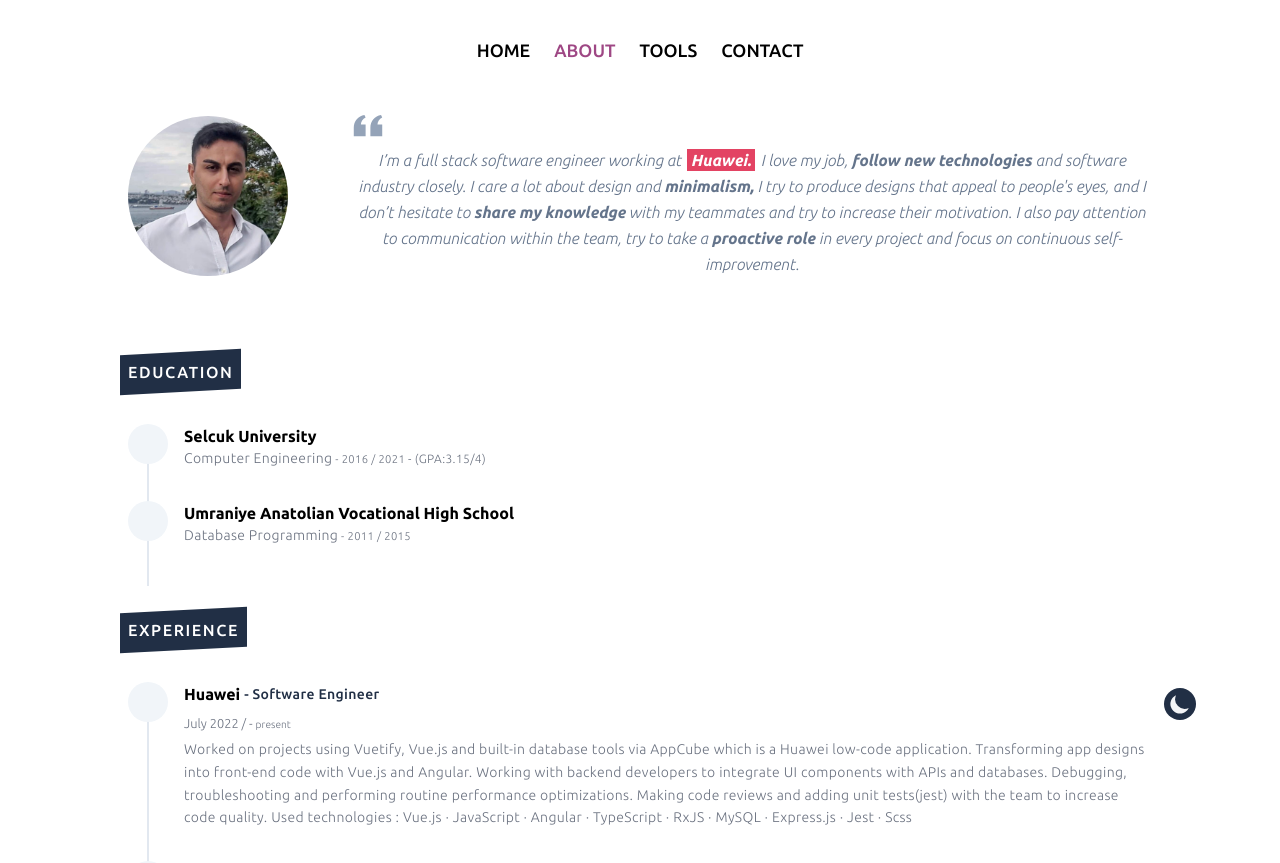
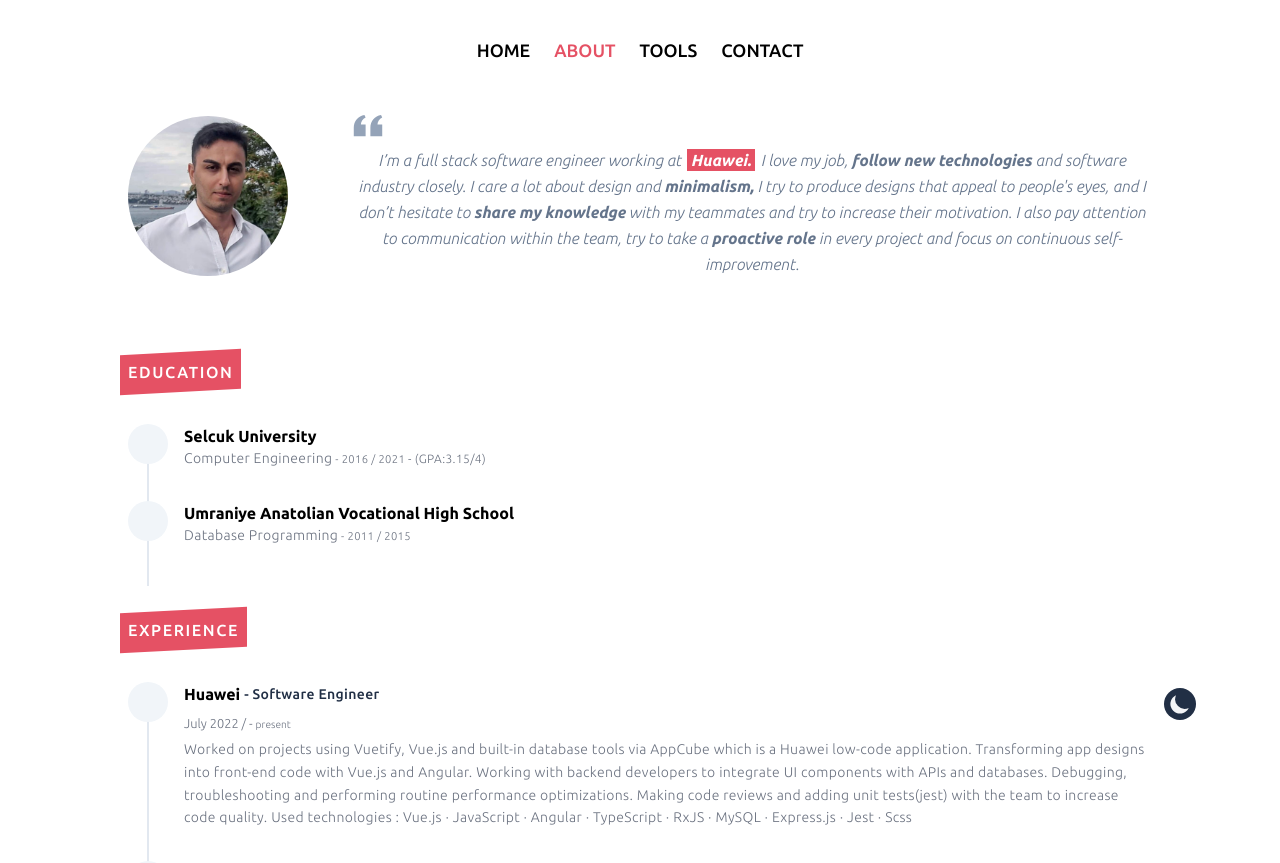
Before and after one commit to yy34/yunusyilmaz.dev, a Next.js app: page /about in a window 1280 px wide. Shown: the top 863 px of the page. Built offline with nearby package versions, Linux system fonts and the light colour scheme; some icons are missing.

Commit message:
design update

```diff
--- a/src/components/AboutTitle.js
+++ b/src/components/AboutTitle.js
@@ -4,7 +4,7 @@ export const AboutTitle = ({ title }) => {
   return (
     <div className="relative inline-block font-sarala w-fit my-10">
       <div
-        className="block absolute -inset-2 -skew-y-3 bg-crio dark:bg-clare"
+        className="block absolute -inset-2 -skew-y-3 bg-hw dark:bg-crio"
         aria-hidden="true"
       ></div>
       <div className="relative text-white text-base font-medium uppercase tracking-widest">
--- a/src/components/Education.js
+++ b/src/components/Education.js
@@ -1,4 +1,4 @@
-import { Educations } from "../data/Datas";
+import { Educations } from "../data/ExperienceData";
 import { Icon } from "@iconify/react";
 
 export const Education = () => {
--- a/src/components/Footer.js
+++ b/src/components/Footer.js
@@ -6,7 +6,7 @@ import { GITHUB } from "../data/Links";
 export const Footer = () => {
   return (
     <footer className="shadow-lg">
-      <hr className="border-gray-200 dark:border-clare" />
+      <hr className="border-gray-200 dark:border-crio" />
       <div className="max-w-screen-lg mx-auto py-3">
         <div className="flex flex-col md:flex-row justify-between items-center md:px-4">
           <div className="flex justify-center items-center">
--- a/src/components/JobInfo.js
+++ b/src/components/JobInfo.js
@@ -9,7 +9,7 @@ export const JobInfo = () => {
         I'm Yunus YILMAZ<br></br> I'm a Software Engineer at
         <span className="relative ml-3">
           <span
-            className="block absolute -inset-1 -skew-y-3 bg-hwred opacity-80 dark:opacity-100 dark:bg-purp"
+            className="block absolute -inset-1 -skew-y-3 bg-hw"
             aria-hidden="true"
           ></span>
           <span className="relative text-white font-thin text-xs uppercase tracking-widest">
--- a/src/components/Navbar.js
+++ b/src/components/Navbar.js
@@ -20,7 +20,7 @@ export const Navbar = () => {
             >
               <span
                 className={`cursor-pointer ${
-                  router.pathname === nav.href ? "text-purp" : ""
+                  router.pathname === nav.href ? "text-hw" : ""
                 }`}
               >
                 {nav.name}
--- a/src/components/ThemeSwitch.js
+++ b/src/components/ThemeSwitch.js
@@ -11,7 +11,7 @@ export const ThemeSwitch = () => {
     <button
       aria-label="Toggle Dark Mode"
       type="button"
-      className="ml-1 mr-1 h-8 w-8 p-1 sm:ml-4 fixed right-4 bottom-4 md:right-[5rem] md:bottom-[5rem] bg-crio hover:bg-clare rounded-full "
+      className="ml-1 mr-1 h-8 w-8 p-1 sm:ml-4 fixed right-4 bottom-4 md:right-[5rem] md:bottom-[5rem] bg-crio hover:bg-hw rounded-full "
       onClick={() =>
         setTheme(
           theme === "dark" || resolvedTheme === "dark" ? "light" : "dark"
--- a/src/components/Tools.js
+++ b/src/components/Tools.js
@@ -4,7 +4,7 @@ export const Tools = ({ data, title }) => {
     <div className="flex flex-col">
       <div className="relative inline-block my-12 font-sarala w-fit">
         <div
-          className="block absolute -inset-2 -skew-y-3 bg-crio dark:bg-clare"
+          className="block absolute -inset-2 -skew-y-3 bg-hw dark:bg-crio"
           aria-hidden="true"
         ></div>
         <div className="relative text-white text-sm md:text-base font-medium uppercase tracking-widest">
--- a/src/components/WorkExperience.js
+++ b/src/components/WorkExperience.js
@@ -1,4 +1,4 @@
-import { WorkExperiences } from "../data/Datas";
+import { WorkExperiences } from "../data/ExperienceData";
 import { Icon } from "@iconify/react";
 
 export const WorkExperience = () => {
@@ -18,7 +18,7 @@ export const WorkExperience = () => {
             </div>
 
             <div className="flex-grow pl-4 flex flex-col gap-1">
-              <div className="font-extrabold flex items-center">
+              <div className="font-extrabold flex items-center ">
                 {exp.company}
                 <span className="text-sm ml-1  capitalize tracking-wide font-medium text-crio dark:text-gray-400">
                   - {exp.title}
--- a/src/pages/about/index.js
+++ b/src/pages/about/index.js
@@ -38,7 +38,7 @@ export default function Index() {
               </svg>
               <div className="font-light text-center text-slate-500">
                 I’m a full stack software engineer working at{" "}
-                <strong className="font-bold dark:text-zinc-300 bg-hwred dark:bg-purp dark:opacity-100 text-white mx-0.5 py-0.5 px-1 opacity-80">
+                <strong className="font-bold  bg-hw text-white mx-0.5 py-0.5 px-1">
                   Huawei.
                 </strong>{" "}
                 I love my job,{" "}
--- a/tailwind.config.js
+++ b/tailwind.config.js
@@ -16,6 +16,7 @@ module.exports = {
         purp: "#9E4784",
         crio: "#212f45",
         clare: "#3e1f47",
+        hw: "#e55164",
       },
 
       fontFamily: {
```
Also changed, not shown: src/data/ExperienceData.js (renamed from src/data/Datas.js).
